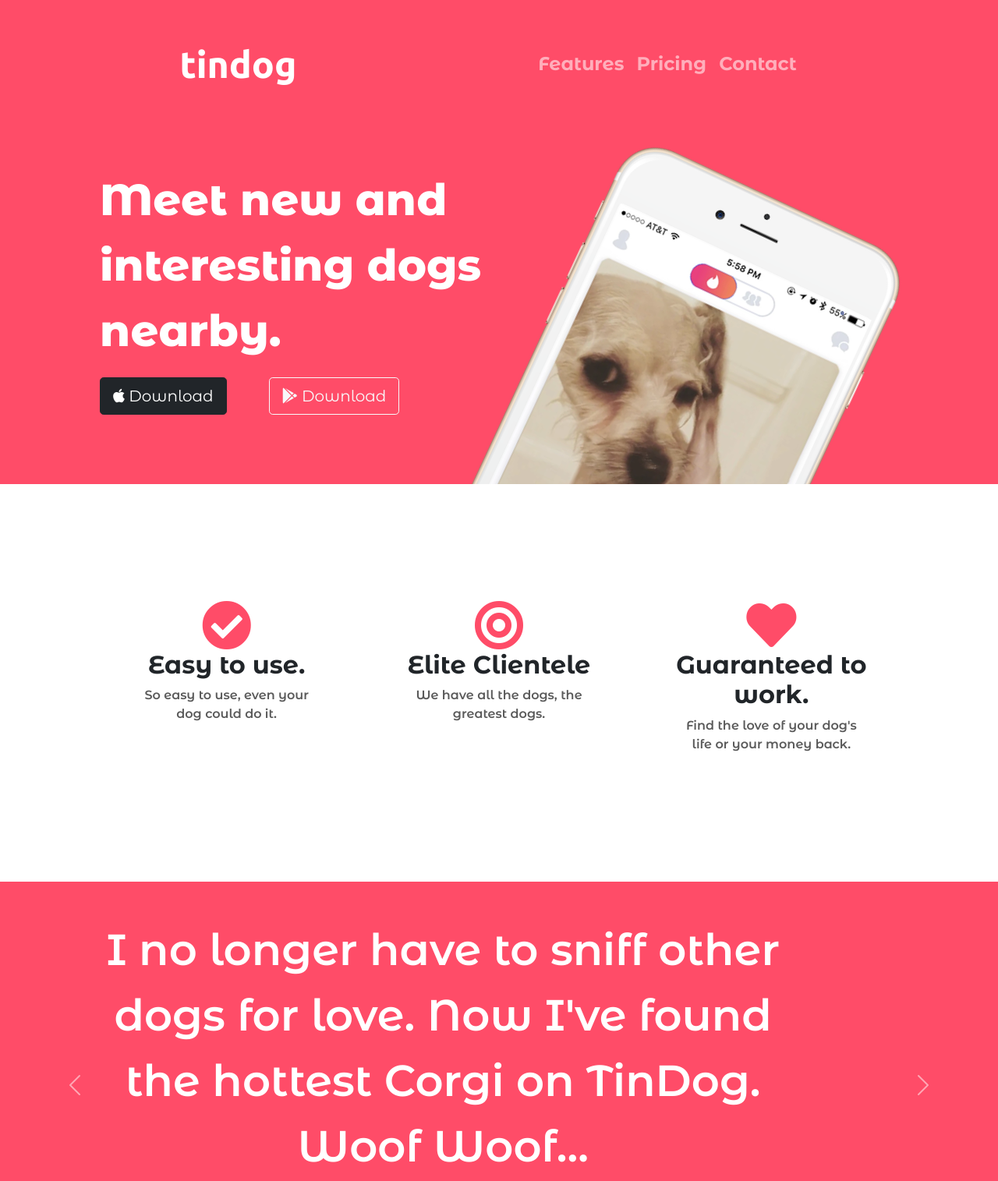
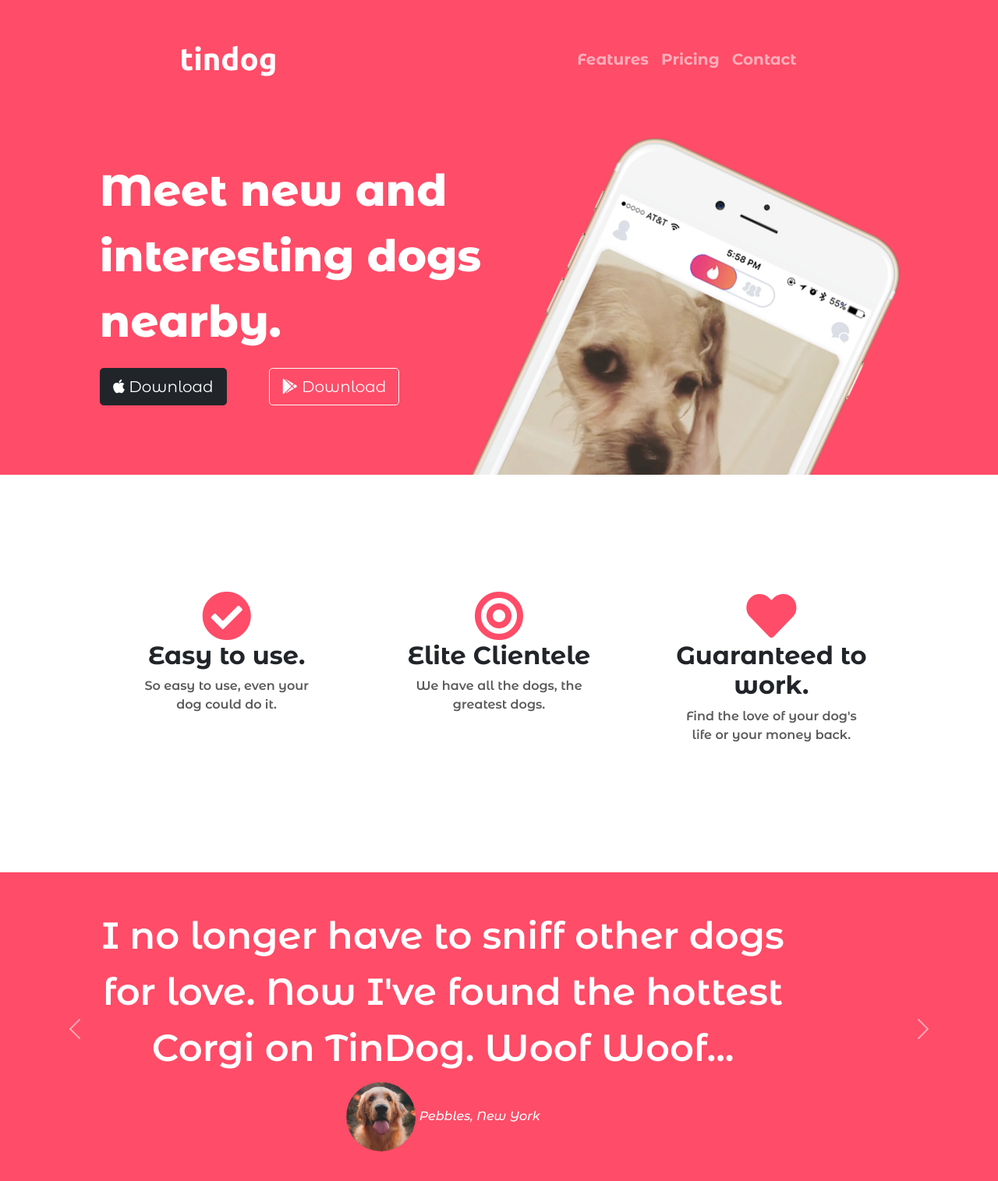
Before and after one commit to rahull-k/tindog, a plain HTML site: page index.html in a window 1280 px wide. Shown: the top 1515 px of the page at 78% size. Drawn offline with nearby package versions, Linux system fonts and the light colour scheme.

Commit message:
Updating styles.css
Given some tweaks to the styling

```diff
--- a/css/styles.css
+++ b/css/styles.css
@@ -16,7 +16,7 @@
 
 h2 {
     font-family: 'Montserrat Alternates';
-    font-size: 3.5rem;
+    font-size: 3rem;
     line-height: 1.5;
     font-weight: 600;
 }
@@ -85,7 +85,7 @@
 
 .navbar-brand {
     font-family: 'Ubuntu', sans-serif;
-    font-size:3rem;
+    font-size:2.5rem;
     font-weight: bold;
     padding: 0;
 }
@@ -96,7 +96,7 @@
 
 .nav-link {
     font-family: 'Montserrat Alternates', sans-serif;
-    font-size: 1.5rem;
+    font-size: 1.25rem;
     font-weight: bold;
 }
 
@@ -162,7 +162,7 @@
 }
 .cta-heading {
     font-family: 'Montserrat Alternates';
-    font-size: 3.5rem;
+    font-size: 3rem;
     line-height: 1.5;
 }
 #footer {
```
